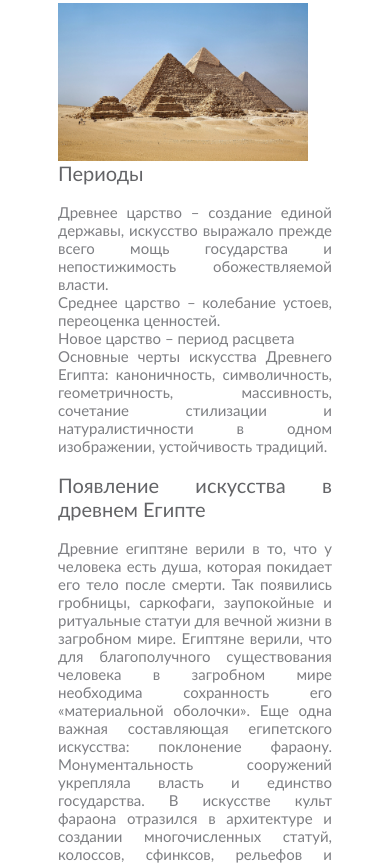
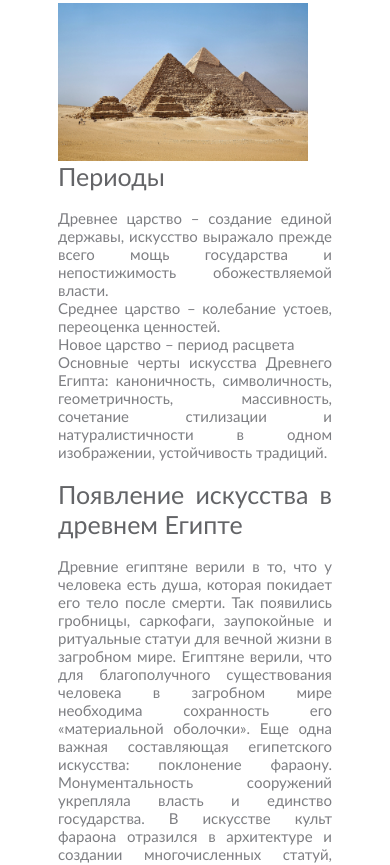
Before and after one commit to Polina2w/ArtPortfolio, a plain HTML site: page index.html in a window 390 px wide. Shown: the part 1831-2696 px from the top of the page. Drawn offline with Linux system fonts and the light colour scheme.

Commit message:
Add files via upload

```diff
--- a/style.css
+++ b/style.css
@@ -209,7 +209,7 @@ footer{
     font-weight: 600px;
     }
     span{
-    font-size:20px;
+    font-size:25px;
     }
     p{
     font-size:15px;
@@ -219,7 +219,7 @@ footer{
 
     }
     .blockText{
-    background-attachment: fixed;
+
     background-position: center;
     background-size: 828px;
   }
```
